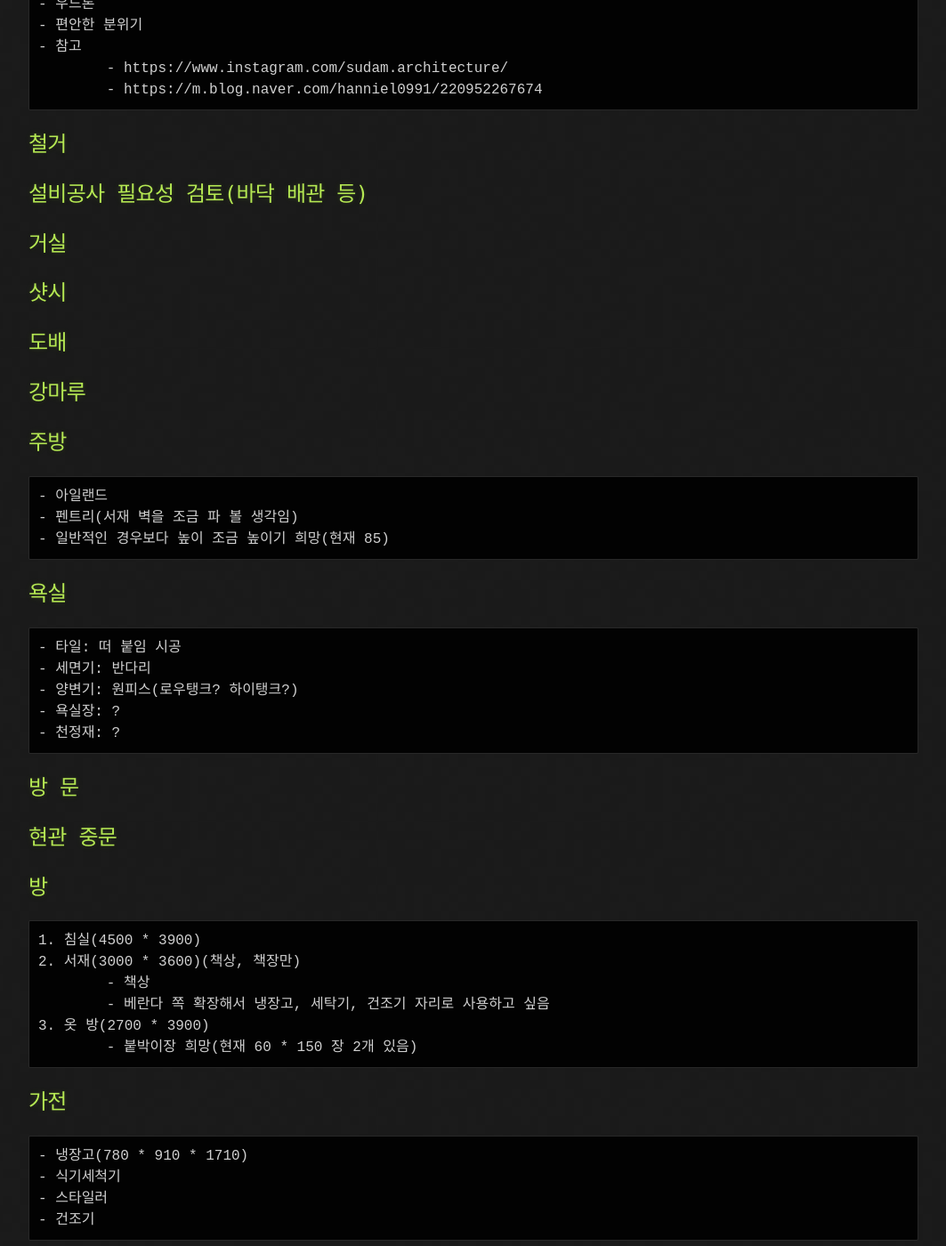
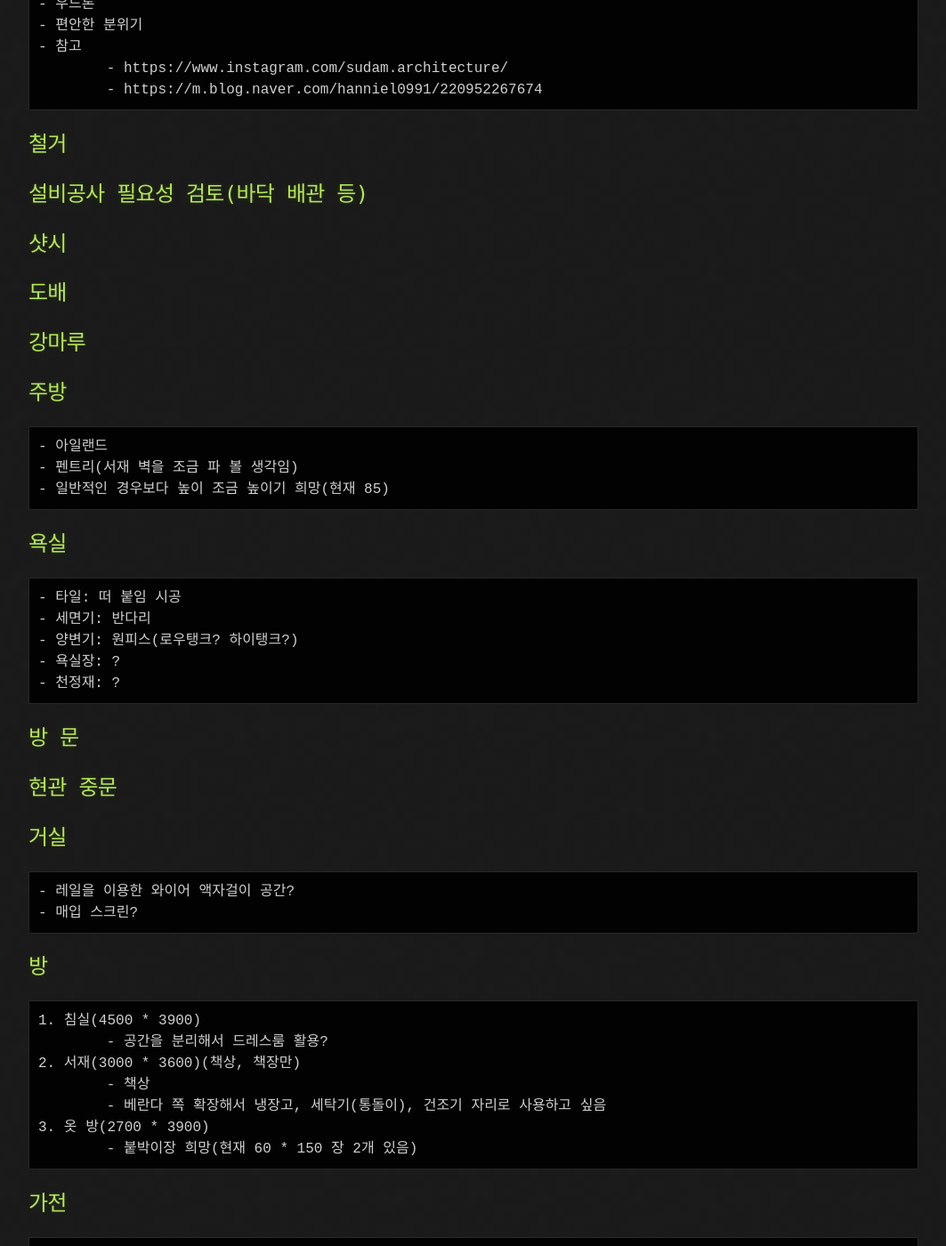
Before and after one commit to hueypark/hueypark.github.io, a Jekyll site: the page built from _posts/2020-02-10-interior.md, in a window 1280 px wide and 1400 px high, scrolled down 673 px. Shown: the whole window at 89% size, without its empty margins (108-1171 px from the left). Built offline with Jekyll 4.4.1, drawn with Linux system fonts in a browser that asks for light colours; comment, search, counter and statistics services are not loaded.

Commit message:
Update interior

```diff
--- a/_posts/2020-02-10-interior.md
+++ b/_posts/2020-02-10-interior.md
@@ -50,11 +48,16 @@ tags: [life]
 
 ## 현관 중문
 
+## 거실
+	- 레일을 이용한 와이어 액자걸이 공간?
+	- 매입 스크린?
+
 ## 방
 	1. 침실(4500 * 3900)
+		- 공간을 분리해서 드레스룸 활용?
 	2. 서재(3000 * 3600)(책상, 책장만)
 		- 책상
-		- 베란다 쪽 확장해서 냉장고, 세탁기, 건조기 자리로 사용하고 싶음
+		- 베란다 쪽 확장해서 냉장고, 세탁기(통돌이), 건조기 자리로 사용하고 싶음
 	3. 옷 방(2700 * 3900)
 		- 붙박이장 희망(현재 60 * 150 장 2개 있음)
 
```
Also changed, not shown: other parts of _posts/2020-02-10-interior.md (+0 -2 lines).
